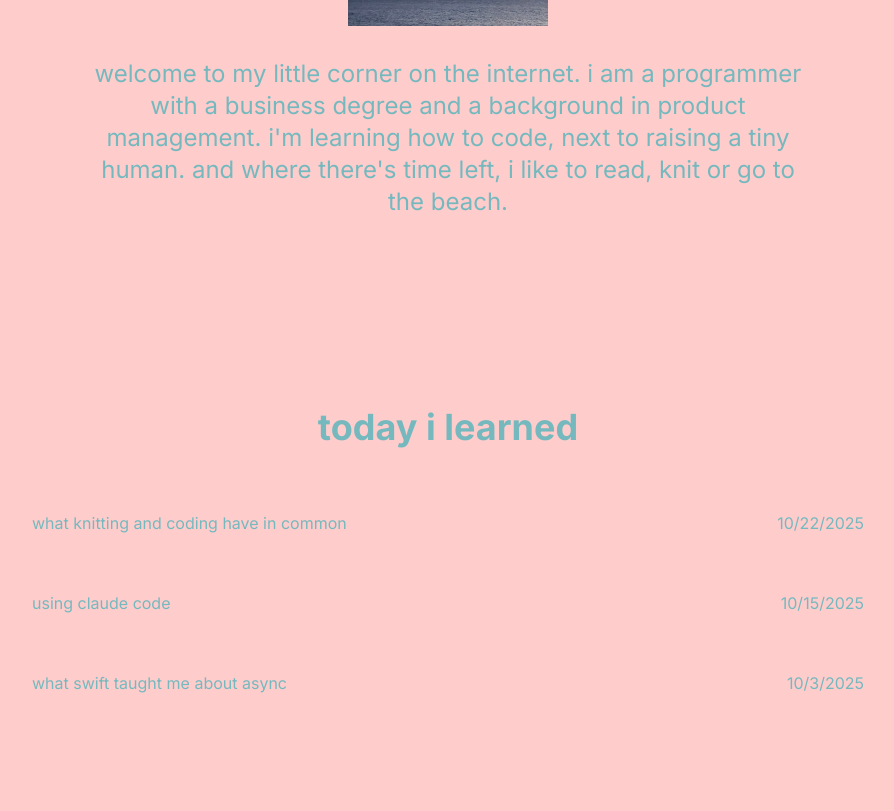
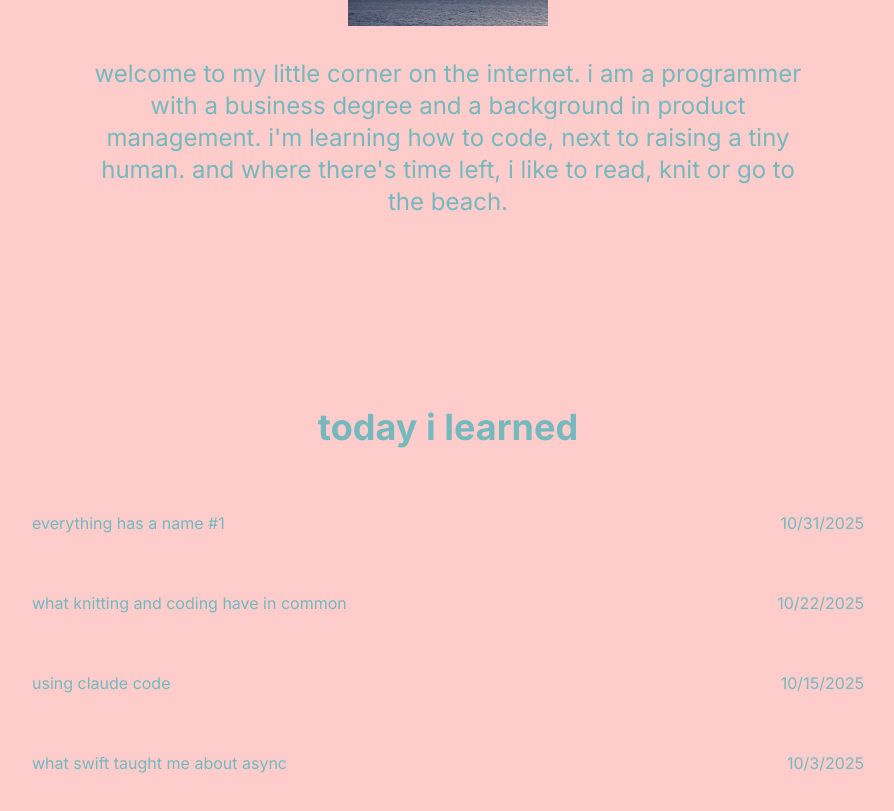
Before and after one commit to jasmoony/portfolio, a Next.js app: page / in a window 1280 px wide. Shown: the part 545-1356 px from the top of the page, without its empty margins (192-1086 px from the left). Before the commit the page ends 1320 px from the top, so only its background shows below. Built offline with nearby package versions, Linux system fonts and the light colour scheme.

Commit message:
new blog

```diff
--- a/app/blog/data.ts
+++ b/app/blog/data.ts
@@ -2,7 +2,15 @@ import { BlogPost } from "./types";
 
 export const blogPosts: BlogPost[] = [
   {
-    id: "1",
+    id: "4",
+    title: "everything has a name #1",
+    content: `everything has a name in the world of coding. this week i learned what the gutter is - the vertical space in your code editor on the left of the line numbers.`,
+    date: "2025-10-31",
+    slug: "everything-has-a-name-1",
+    readTime: 5,
+  },
+  {
+    id: "3",
     title: "what knitting and coding have in common",
     content: `both have their own language you need to learn. for both, it's trying, failing, learning and trying again. for me personally, the challenge in both of them is to see a project through to the end.`,
     date: "2025-10-22",
@@ -18,7 +26,7 @@ export const blogPosts: BlogPost[] = [
     readTime: 8,
   },
   {
-    id: "3",
+    id: "1",
     title: "what swift taught me about async",
     content: `i got stuck working with the photospicker api, which was very annoying but it taught me more about async functions and how they work. this is quite a difficult concept to grasp when learning to code. but basically; the key takeaway for me was : don't trigger ui changes from inside async operations - trigger them from state changes instead.`,
     date: "2025-10-3",
```
